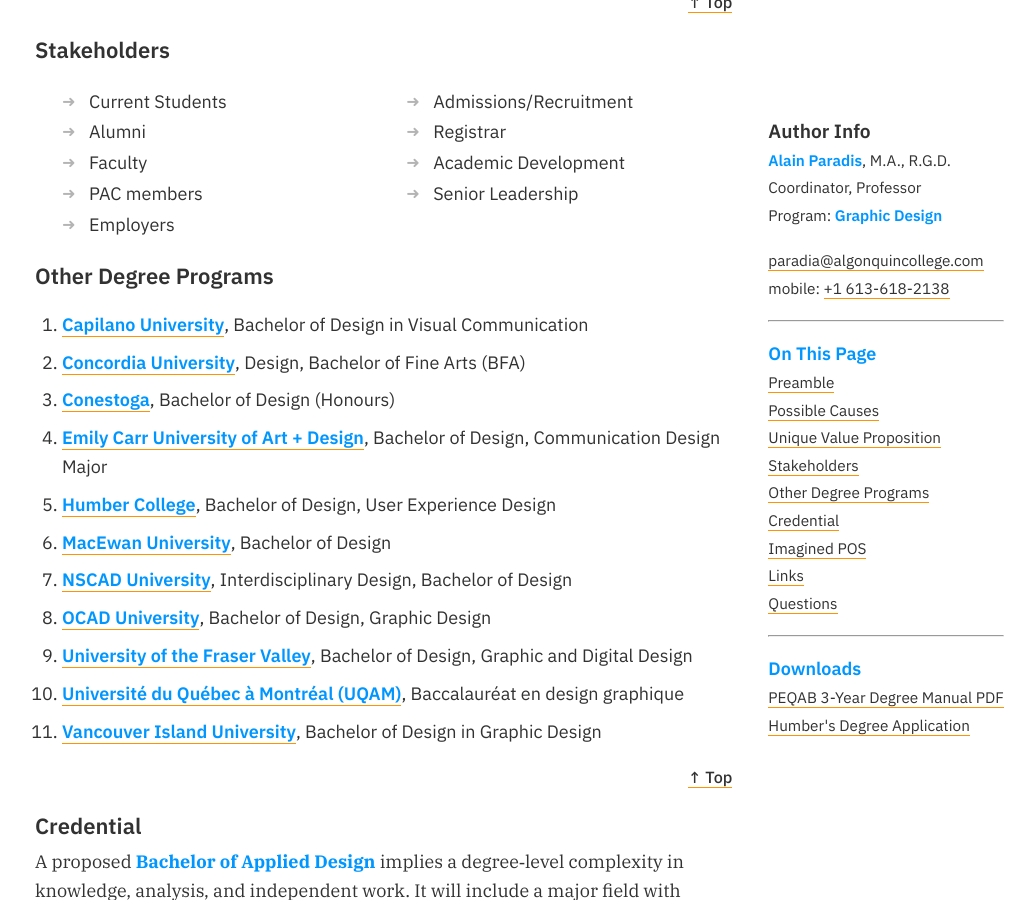
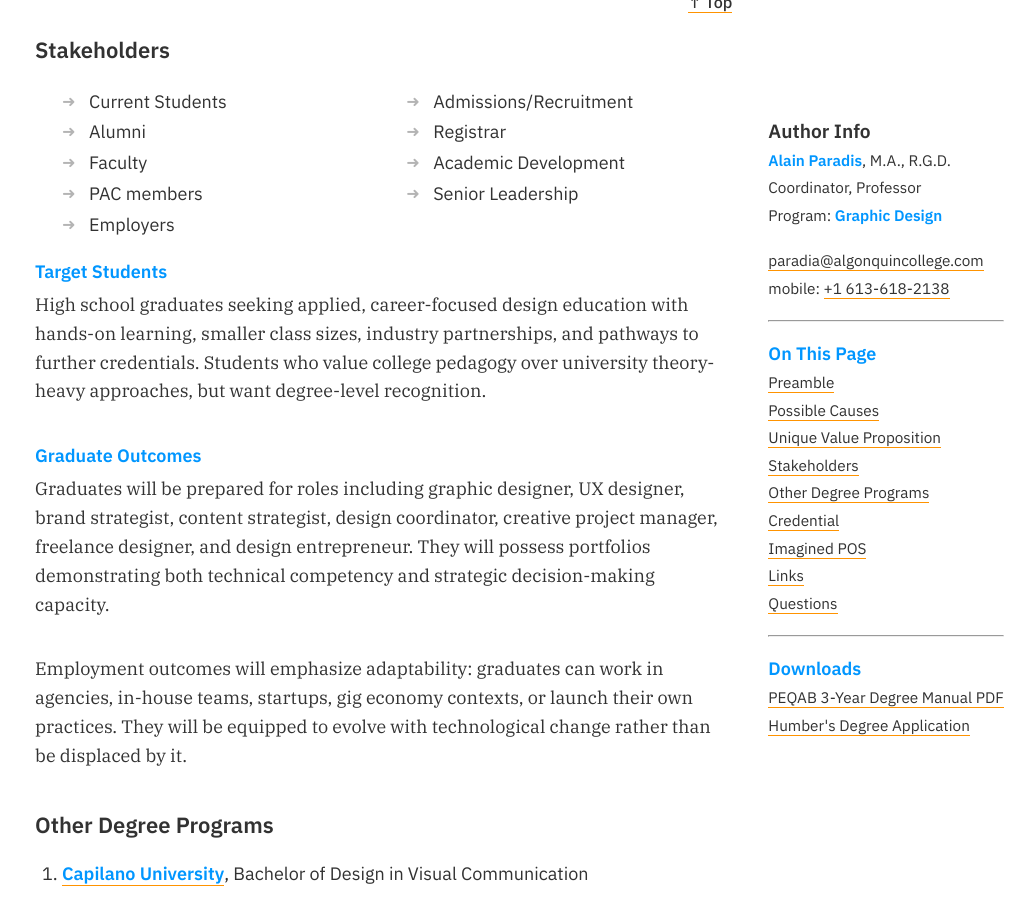
Before and after one commit to AlainParadis/program-transformation, a Jekyll site: the page built from index.md, in a window 1280 px wide and 900 px high, scrolled down 2598 px. Shown: the whole window, without its empty margins (73-1108 px from the left). Built offline with Jekyll 4.4.1, drawn with Linux system fonts in a browser that asks for light colours.

Commit message:
Add target students and graduate outcomes
Replace a large HTML comment with explicit 'Target Students' and 'Graduate Outcomes' sections in the stakeholders include. Adds paragraphs describing the intended student profile (career-focused high-school graduates seeking applied design education), expected graduate roles and portfolio outcomes, and emphasizes adaptability to changing work contexts. Also removes the commented block and makes minor whitespace adjustments.

```diff
--- a/_includes/stakeholders.html
+++ b/_includes/stakeholders.html
@@ -12,21 +12,18 @@
 	<li>Academic Development</li>
 	<li>Senior Leadership</li>
 </ul>
-
-<!--
+<h5>
+	Target Students
+</h5>
 <p>
-	There are a number of parties who have an interest in this initiative for their respective reasons.
+	High school graduates seeking applied, career-focused design education with hands-on learning, smaller class sizes, industry partnerships, and pathways to further credentials. Students who value college pedagogy over university theory-heavy approaches, but want degree-level recognition.
+</p>
+<h5>
+	Graduate Outcomes
+</h5>
+<p>
+	Graduates will be prepared for roles including graphic designer, UX designer, brand strategist, content strategist, design coordinator, creative project manager, freelance designer, and design entrepreneur. They will possess portfolios demonstrating both technical competency and strategic decision-making capacity.
 </p>
 <p>
-High school students...
+	Employment outcomes will emphasize adaptability: graduates can work in agencies, in-house teams, startups, gig economy contexts, or launch their own practices. They will be equipped to evolve with technological change rather than be displaced by it.
 </p>
-<p>
-	Additionally, they include <em>college administration</em>, who has a clear stake in this initiative. By addressing declining enrolment through a targeted and strategic approach, the goal is to support enrolment recovery, ensuring long-term sustainability, viability, and resourcing. This effort positions Algonquin as a destination for serious, career-focused creatives, while enriching classroom dynamics through a diverse mix of backgrounds and experiences. As a result, employment outcomes and alumni visibility are expected to improve. The initiative also signals a proactive response to sector-wide challenges, including concerns about artificial intelligence and shifting funding models. Importantly, it boosts internal morale by providing faculty and staff with a focused plan and renewed momentum in recruitment efforts.
-</p>
-<p>
-	<em>Prospective students’ parents</em> want to know their child is choosing a path that leads to both personal growth and professional success. The program offers hands-on, career-focused training that prepares students for real opportunities in branding, motion graphics, user experience design, and more. With a strong emphasis on employability, portfolio development, and industry connections, the program helps creative students turn their passion into a stable, fulfilling career.
-</p>
-<p>
-	<em>Algonquin Graphic Design faculty</em> benefit directly from a healthy and growing enrollment. It ensures program sustainability, protects teaching resources, and supports a vibrant learning environment. More students mean more diverse perspectives, stronger classroom engagement, and greater opportunities to showcase the program’s impact. A well-supported initiative also reinforces the value of design education and boosts morale across the department.
-</p>
- -->
```
